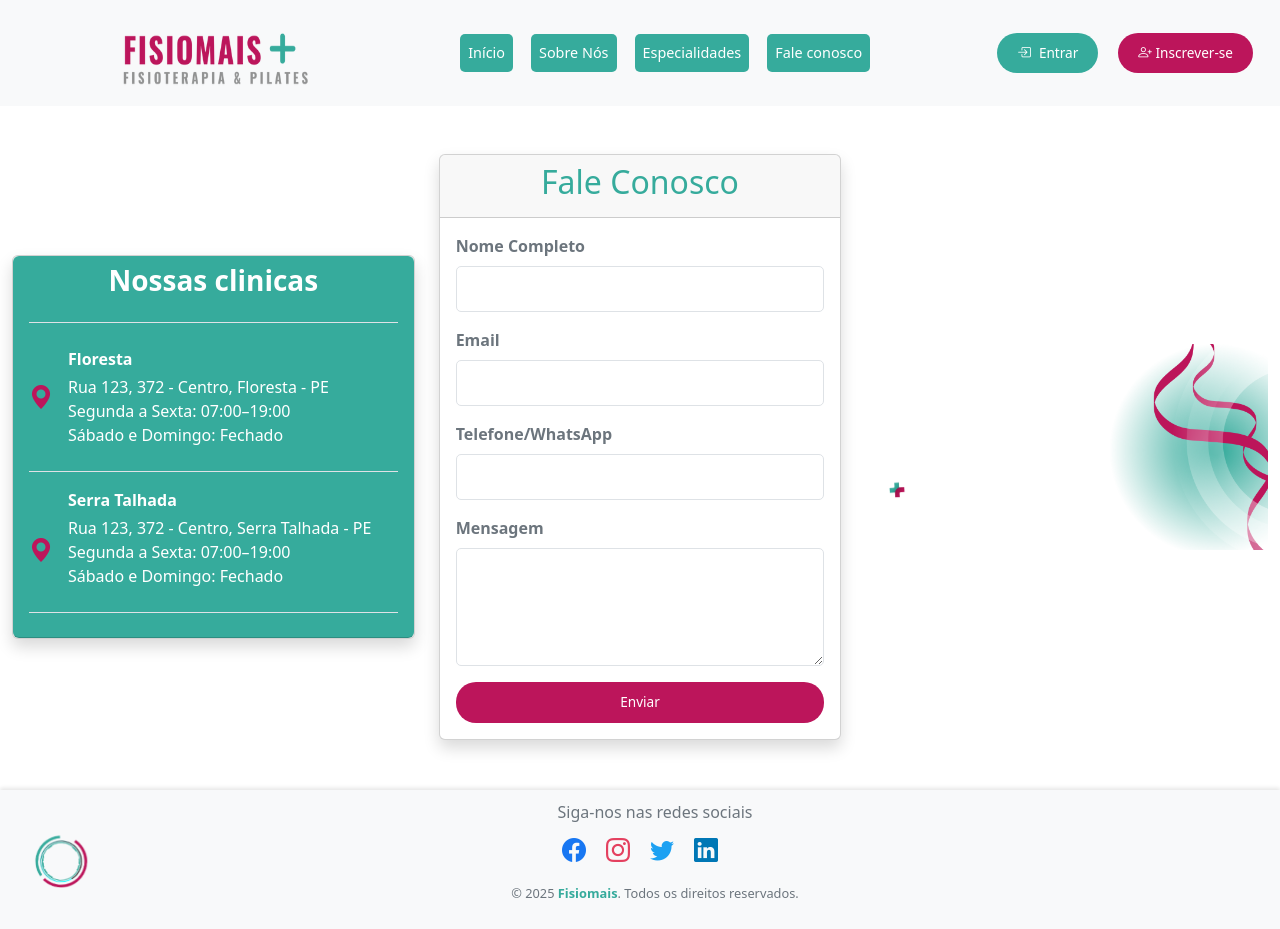
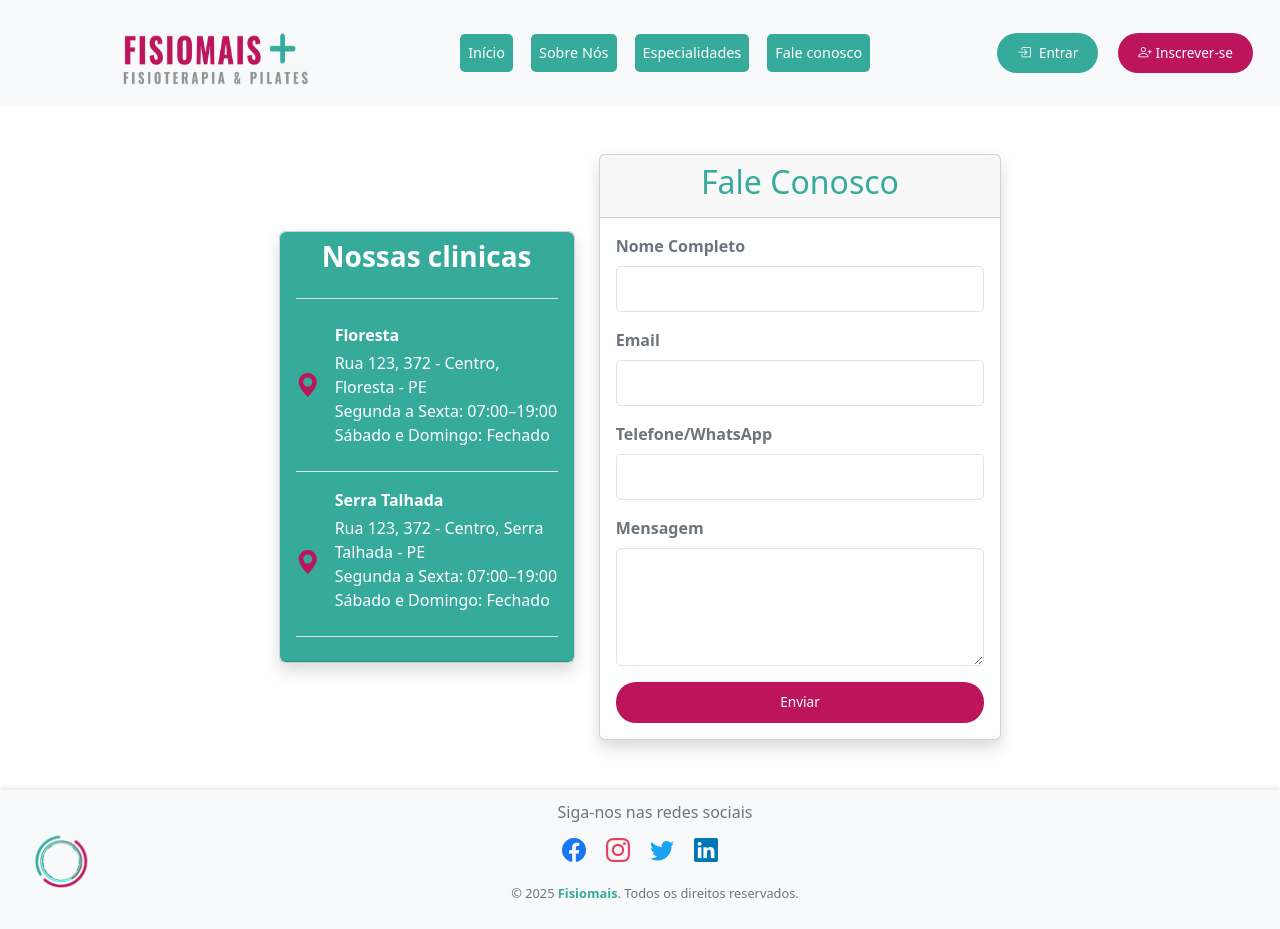
Before and after one commit to IFSERTAOPE-FLO/Fisiomais-TAGTI, a React (Create React App) app in the folder frontend/: page /contato in a window 1280 px wide. Built offline with nearby package versions, Linux system fonts and the light colour scheme.

Commit message:
design atualizado
e

```diff
--- a/frontend/src/pages/Contato.js
+++ b/frontend/src/pages/Contato.js
@@ -49,10 +49,10 @@ function Contato() {
   return (
     <div className="container-fluid my-5 w-100">
 
-      <div className="row align-items-center ">
+<div className="row d-flex justify-content-center align-items-center">
         {/* Bloco de Informações de Contato */}
 
-        <div className="col-md-4">
+        <div className="col-md-3 ">
           <div className="card shadow rounded">
             <div className="card-header agendamento rounded  info ">
               <h3 className="mb-4 agendamento-titulo fw-bold  text-center ">Nossas clinicas</h3>
@@ -149,8 +149,8 @@ function Contato() {
 
         </div>
 
-        <div className="col-md-4" style={{ position: 'relative' }}>
-            {/* Imagem Logo 0 */}
+         {/*  Eu utilizaria como backgrund da div container essa imagem <div className="col-md-5" >
+             Imagem Logo 0
               <img
               src="/images/contat.png"
               alt="5"
@@ -161,11 +161,11 @@ function Contato() {
             <img
               src="/images/5.png"
               alt="5"
-              className='img-fluid girar'
+
 
 
             />
-          </div>
+          </div> */}
       </div>
     </div>
   );
--- a/frontend/src/pages/CriarAgendamento.js
+++ b/frontend/src/pages/CriarAgendamento.js
@@ -414,9 +414,10 @@ function CriarAgendamento() {
           </div>
         </div>
 
-        <div className="col-md-6">
-          <div className="row">
-            <div className="col-md-2 d-flex justify-content-start">
+        <div className="col-md-6  ">
+        <div className="row d-flex justify-content-center align-items-center ">
+
+            <div className="col-md-2 d-flex justify-content-start text-align ">
               < br />< br />
 
 
@@ -436,6 +437,7 @@ function CriarAgendamento() {
                 alt="Logo 3"
                 className="animate-subir-descer2 me-5 img-fluid max-size "
               />
+
             </div>
 
 
```
